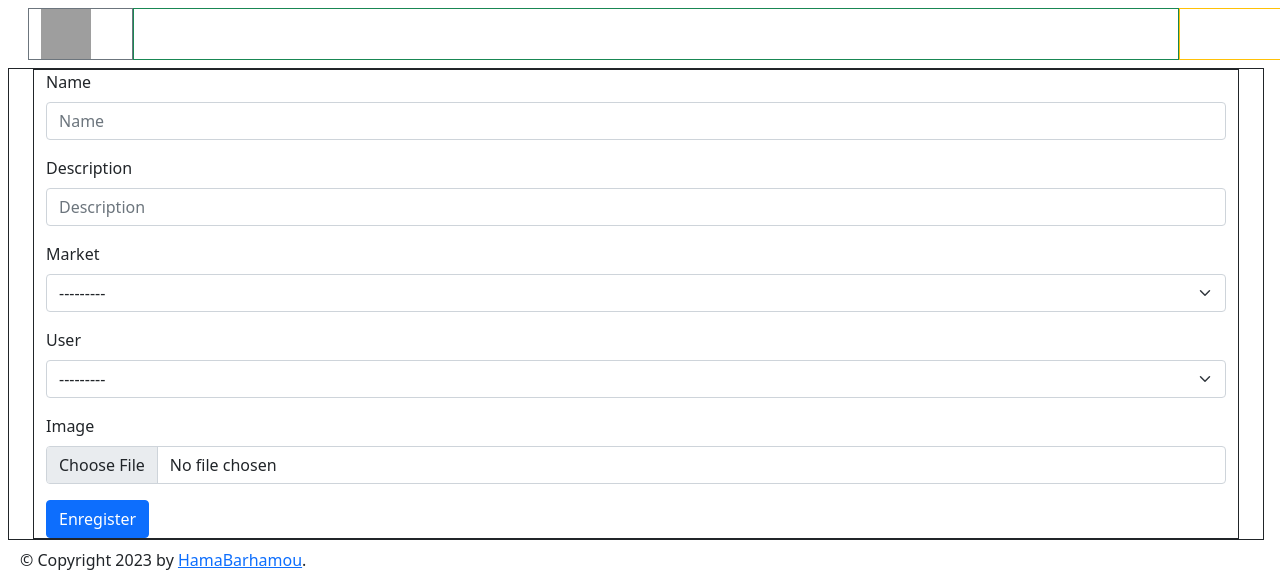
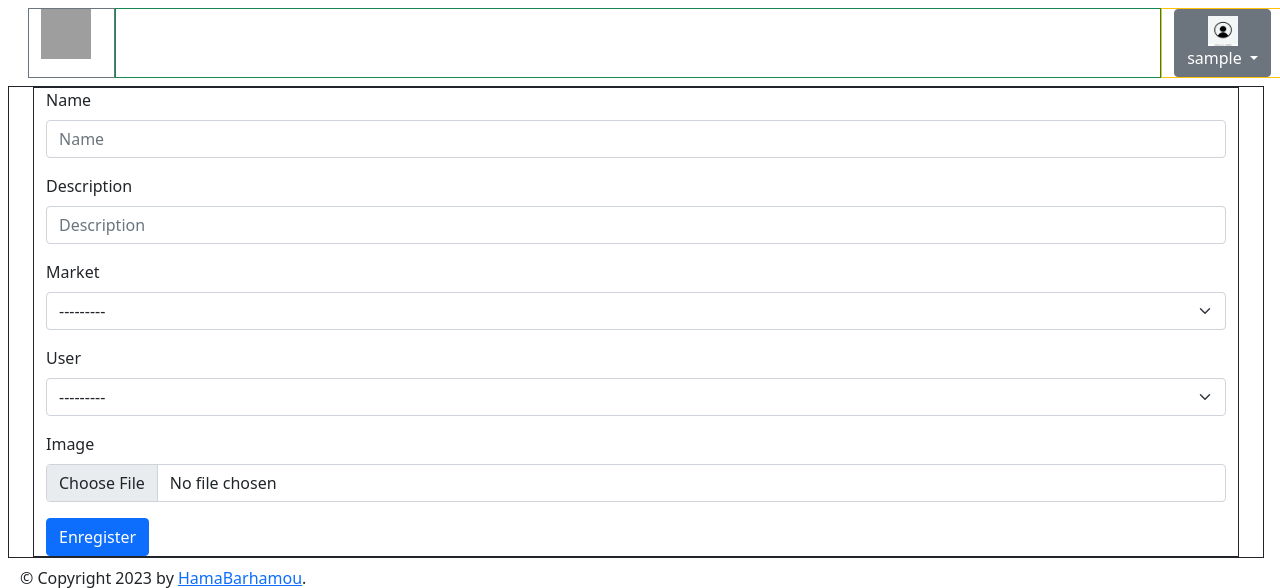
Before and after one commit to HamaBarhamou/Pi_network_Market_Niger, a Django app: page /shop/newshop in a window 1280 px wide. Shown: the top 588 px of the page. Run offline with Django 4.2, Linux system fonts and the light colour scheme; the visitor is signed in with stand-in values (Sample User, id 1); data comes from the database, SQL or seed files in the repository; data that the repository does not hold is empty; some libraries are stand-ins or nearby versions; grey boxes are pictures that could not be loaded.

Commit message:
affichage de limage du usr

```diff
--- a/Pi_network_Market_Niger/settings.py
+++ b/Pi_network_Market_Niger/settings.py
@@ -75,6 +75,7 @@ TEMPLATES = [
 
 STATICFILES_DIRS = [
     BASE_DIR / "Pi_network_Market_Niger/static",
+    BASE_DIR / "user/static",
 ]
 
 WSGI_APPLICATION = 'Pi_network_Market_Niger.wsgi.application'
@@ -133,3 +134,8 @@ STATIC_URL = 'static/'
 DEFAULT_AUTO_FIELD = 'django.db.models.BigAutoField'
 
 AUTH_USER_MODEL = 'user.User'
+
+
+
+MEDIA_ROOT = BASE_DIR / 'media'
+MEDIA_URL = '/media/'
--- a/Pi_network_Market_Niger/templates/base2.html
+++ b/Pi_network_Market_Niger/templates/base2.html
@@ -14,7 +14,7 @@
             </div>
             <div class="col-sm border border-warning">
                 {% block profile %}
-
+                    {% include "profile.html" %}
                 {% endblock %}
             </div>
         </div>
--- a/Pi_network_Market_Niger/urls.py
+++ b/Pi_network_Market_Niger/urls.py
@@ -16,6 +16,8 @@ Including another URLconf
 from django.contrib import admin
 from django.urls import path, include
 from . import views
+from django.conf.urls.static import static
+from django.conf import settings
 
 urlpatterns = [
     path('admin/', admin.site.urls),
@@ -23,4 +25,4 @@ urlpatterns = [
     path('shop/', include('shop.urls')),
     path('', views.search, name='search'),
     path('<str:search>/', views.search, name='search'),
-]
+] + static(settings.MEDIA_URL, document_root=settings.MEDIA_ROOT)
--- a/user/models.py
+++ b/user/models.py
@@ -18,7 +18,7 @@ class User(AbstractUser):
                   )
     avatar = models.ImageField(
                 verbose_name='photo de profile',
-                upload_to='media/avatars'
+                upload_to='avatar'
                 )
 
     def __str__(self):
--- a/user/templates/profile.html
+++ b/user/templates/profile.html
@@ -1,12 +1,11 @@
 
 <div class="dropdown">
     <a class="btn btn-secondary dropdown-toggle" href="#" role="button" id="dropdownMenuLink" data-bs-toggle="dropdown" aria-expanded="false">
+        {% load static %}
         {% if user.avatar == "" %}
-            {% load static %}
-            <img src="{% static 'images/avatar.jpg' %}" alt="Avatar" style="width:30px;height:30px;">
+            <img src="{% static 'user/images/avatar.jpg' %}" alt="Avatar" style="width:30px;height:30px;">
         {% else %}
-            {% load static %}
-            <img src="/static/images/{{ user.avatar }}" style="width:30px;height:30px;">
+            <img src="{{user.avatar.url}}" style="width:30px;height:30px;">
         {% endif %}
         </br>
         {{ user.username }}
```
Also changed, not shown: Pi_network_Market_Niger/static/images/marcher.jpg (deleted), user/migrations/0003_alter_user_avatar.py (added), user/migrations/0004_alter_user_avatar.py (added), user/migrations/0005_alter_user_avatar.py (added), user/migrations/0006_alter_user_avatar.py (added), user/migrations/0007_alter_user_avatar.py (added), user/migrations/0008_alter_user_avatar.py (added), user/migrations/0009_alter_user_avatar.py (added), user/migrations/0010_alter_user_avatar.py (added), user/static/user/images/avatar.jpg (added).
